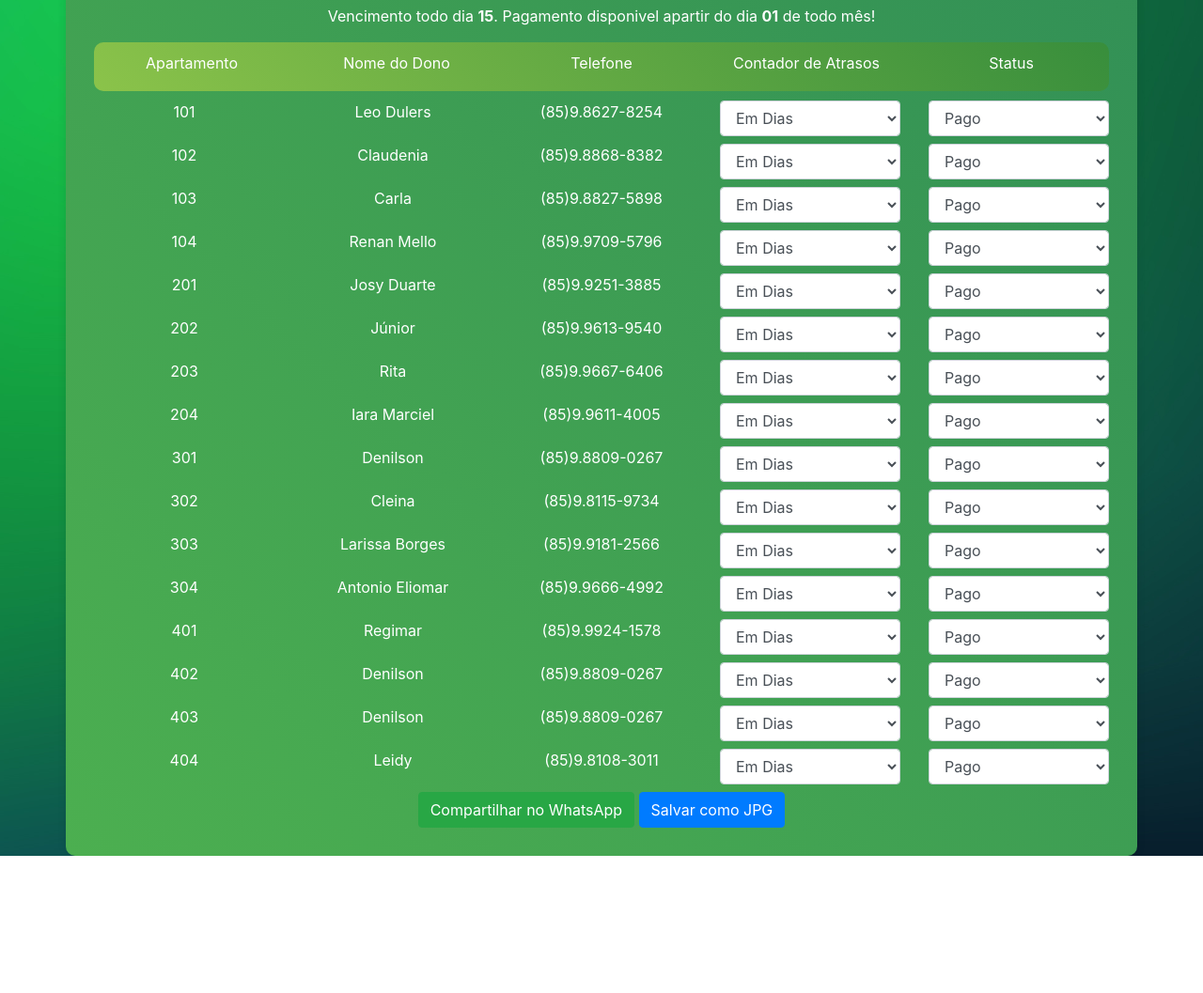
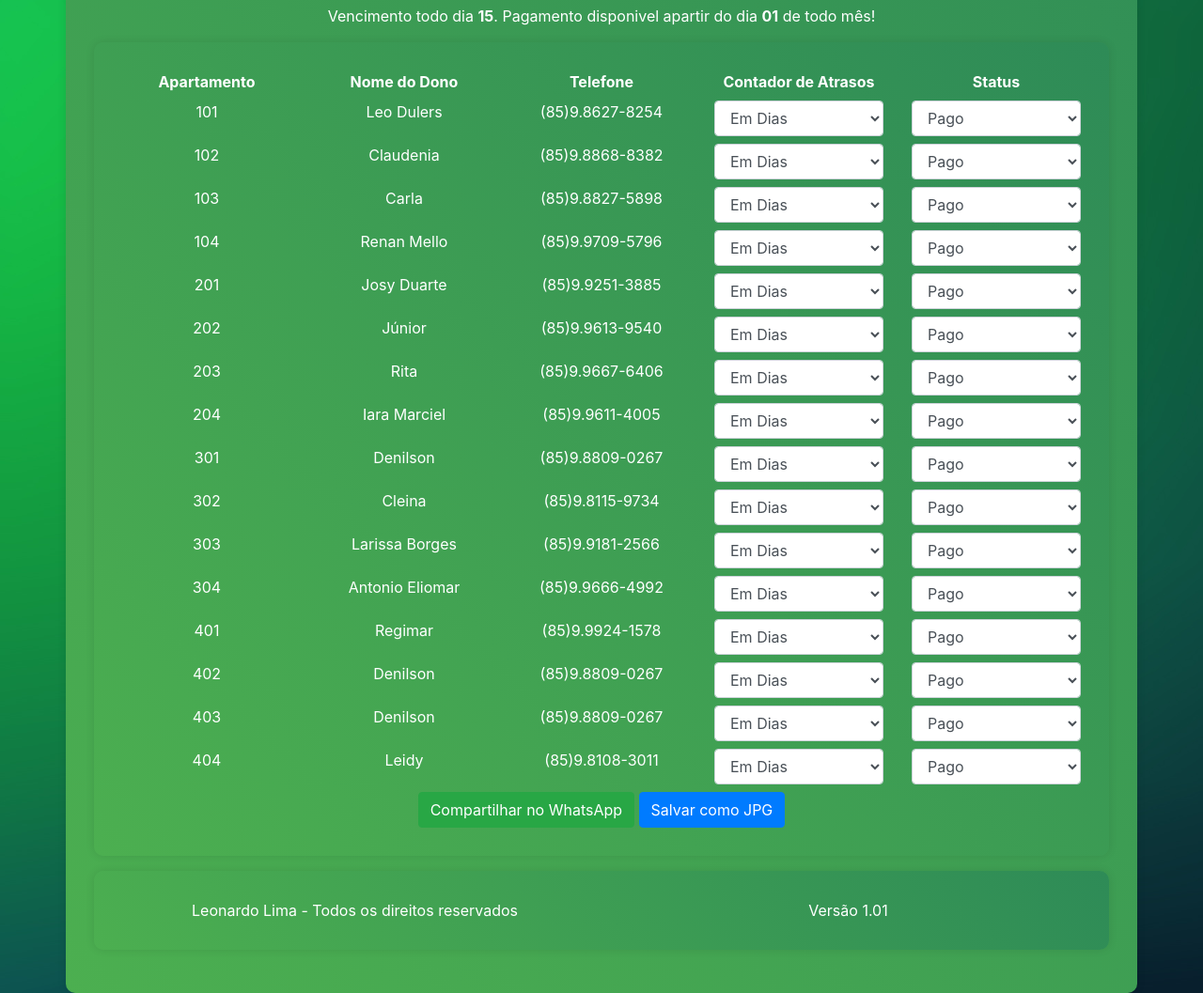
Before and after one commit to leonardolimaof/residencial-primavera, a website: page index.html in a window 1280 px wide. Shown: the part 419-1476 px from the top of the page at 94% size. Before the commit the page ends 1330 px from the top, so only its background shows below. Drawn offline with nearby package versions, Linux system fonts and the light colour scheme.

Commit message:
novas atualizações e correções

```diff
--- a/index.html
+++ b/index.html
@@ -14,16 +14,15 @@
   <img src="https://leonardolimaof.github.io/residencial-primavera/img/logo.png" alt="LogoMarca" style="height: 300px;">
   <h2>Lista de Residentes</h2>
   <p>Vencimento todo dia <strong>15</strong>. Pagamento disponivel apartir do dia <strong>01</strong> de todo mês!</p>
-  <div class="highlight">
-    <div class="row mb-2">
+  <div class="container">
+    <div class="row mb-2 font-weight-bold">
       <div class="col">Apartamento</div>
       <div class="col">Nome do Dono</div>
       <div class="col">Telefone</div>
       <div class="col">Contador de Atrasos</div>
       <div class="col">Status</div>
     </div>
-  </div>
-  <!-- Apartamento 101 -->
+  <!--Apartamento 101 -->
     <div class="row mb-2">
       <div class="col">101</div>
       <div class="col">Leo Dulers</div>
@@ -476,6 +475,19 @@
 
 </div>
 
+<footer class="footer mt-auto py-3">
+  <div class="container">
+    <div class="row">
+      <div class="col-md-6">
+        <p class="mb-0">Leonardo Lima - Todos os direitos reservados</p>
+      </div>
+      <div class="col-md-6 text-md-end">
+        <p class="mb-0">Versão 1.01</p>
+      </div>
+    </div>
+  </div>
+</footer>
+
 <script src="html2canvas.js"></script>
 <!-- Bootstrap JS and jQuery -->
 <script src="https://code.jquery.com/jquery-3.5.1.slim.min.js"></script>
```
Lines whose indentation alone changed are shown as unchanged.
